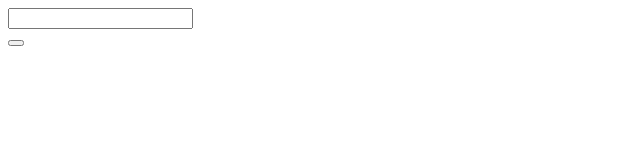
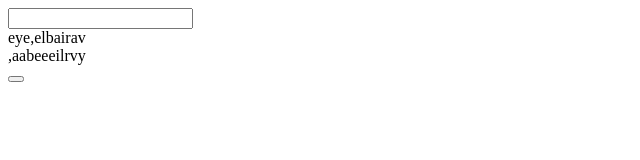
Before and after one commit to stephensenft21/String-Manipulation, a plain HTML site: page index.html in a window 1280 px wide. Shown: the whole page, without its empty margins (0-640 px from the left). Drawn offline with Linux system fonts and the light colour scheme.

Commit message:
I have questions about the last part of this exercise

```diff
--- a/index.html
+++ b/index.html
@@ -8,14 +8,16 @@
   </head>
   <body>
     <div><form>
-        <input type="text" name="fullName" onkeypress="return (event.charCode > 64 &&
+        <input id = "input-box"type="text" name="fullName" onkeypress="return (event.charCode > 64 &&
         event.charCode < 91) || (event.charCode > 96 && event.charCode < 123)" >
 
 
         </form>
+        <div id="display-container"></div>
+       <div id="reverse-container"></div>
+       <div id="alpha-container"></div>
 
-
-        <button></button>
+        <button id="submit-button"></button>
 
 
     </div>
--- a/strings.js
+++ b/strings.js
@@ -12,7 +12,24 @@ function palindrome(testString) {
     }
 
 
-var testString = "Hey Chris";
-reverseString(testString);
-alphabits(testString);
-palindrome(testString);
+var testString = "variable,eye";
+
+let reverse = reverseString(testString);
+let alpha = alphabits(testString);
+ if (palindrome(testString)) {
+     let display = document.getElementById("display-container")
+     display.innerHTML = "Your string is a palidrome"
+ }
+
+ let displayReverse = document.getElementById("reverse-container")
+ let displayAlpha = document.getElementById("alpha-container")
+ let input = document.getElementById("input-box").addEventListener("keyup",function(event){
+     event.preventDefault()
+     if(event.keyCode === 13) {
+        document.getElementById("submit-button").click()
+     }
+ })
+  document.getElementById("submit-button")
+
+ displayReverse.innerHTML = reverse
+ displayAlpha.innerHTML = alpha
```
